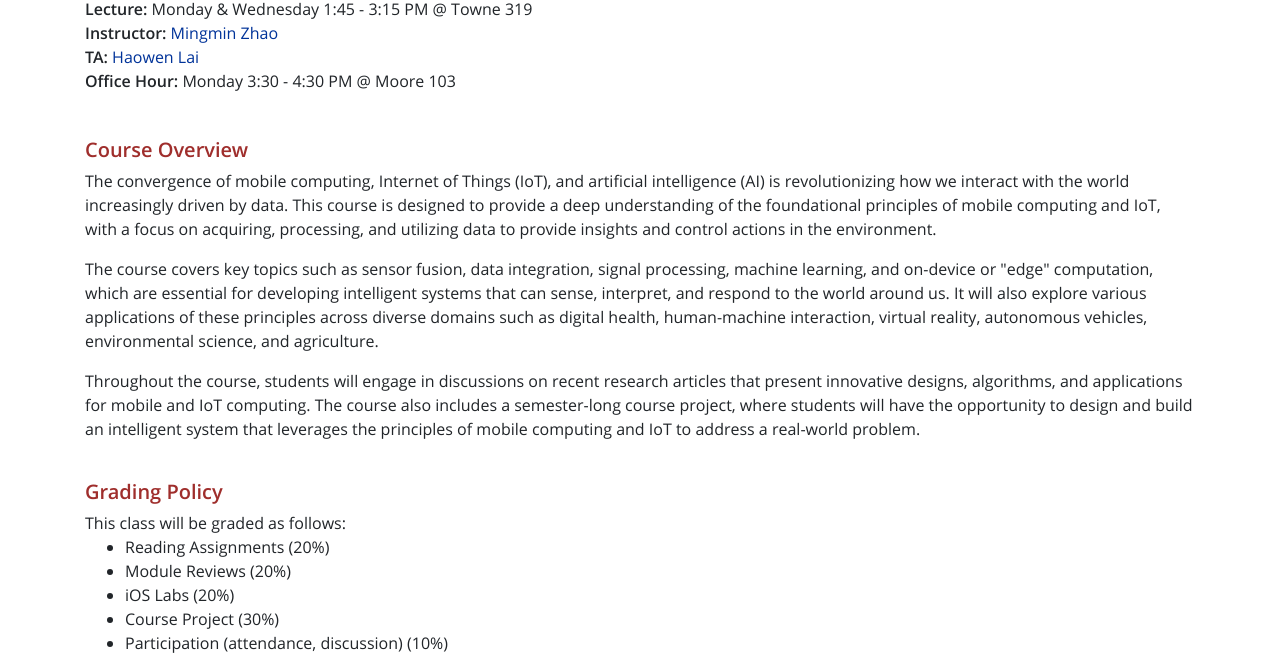
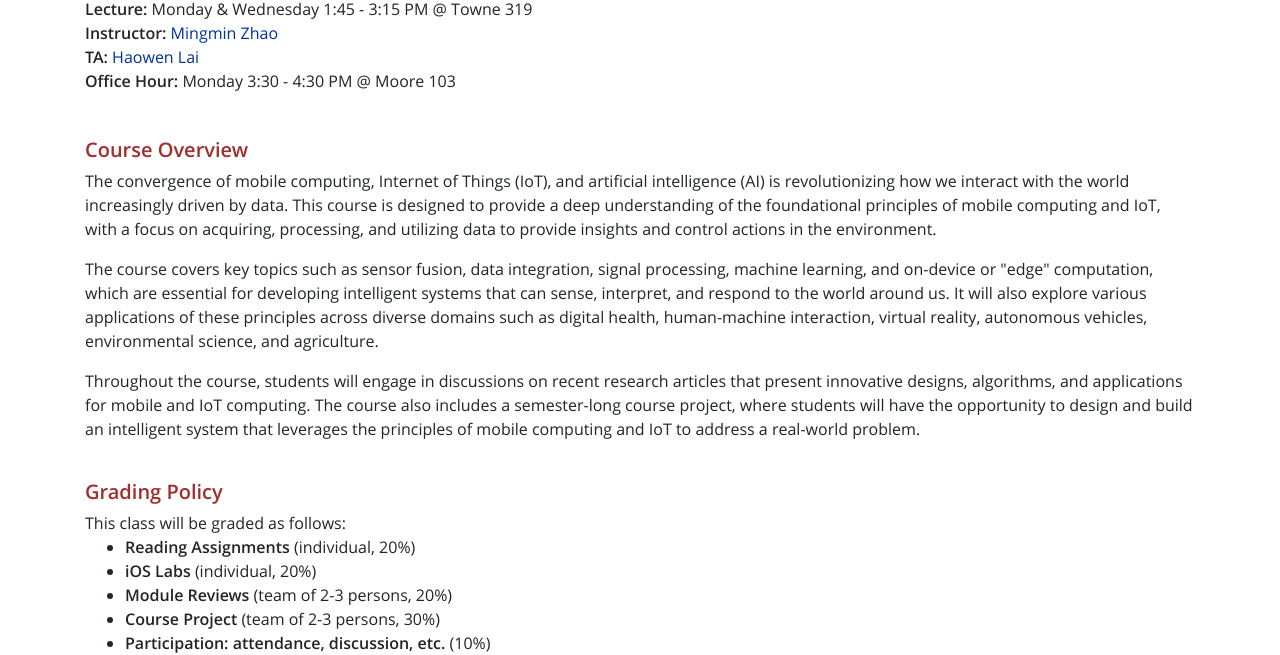
Before and after one commit to penn-waves-lab/cis3990, a plain HTML site: page index.html in a window 1280 px wide. Shown: the part 146-801 px from the top of the page. Drawn offline with nearby package versions, Linux system fonts and the light colour scheme.

Commit message:
update grading policy

```diff
--- a/index.html
+++ b/index.html
@@ -83,11 +83,11 @@
         <h5 id="grading">Grading Policy</h5>
         This class will be graded as follows:
         <ul>
-            <li>Reading Assignments (20%)</li>
-            <li>Module Reviews (20%)</li>
-            <li>iOS Labs (20%)</li>
-            <li>Course Project (30%)</li>
-            <li>Participation (attendance, discussion) (10%)</li>
+            <li><b>Reading Assignments</b> (individual, 20%)</li>
+            <li><b>iOS Labs</b> (individual, 20%)</li>
+            <li><b>Module Reviews</b> (team of 2-3 persons, 20%)</li>
+            <li><b>Course Project</b> (team of 2-3 persons, 30%)</li>
+            <li><b>Participation: attendance, discussion, etc.</b> (10%)</li>
         </ul>
     </div>
 
```
